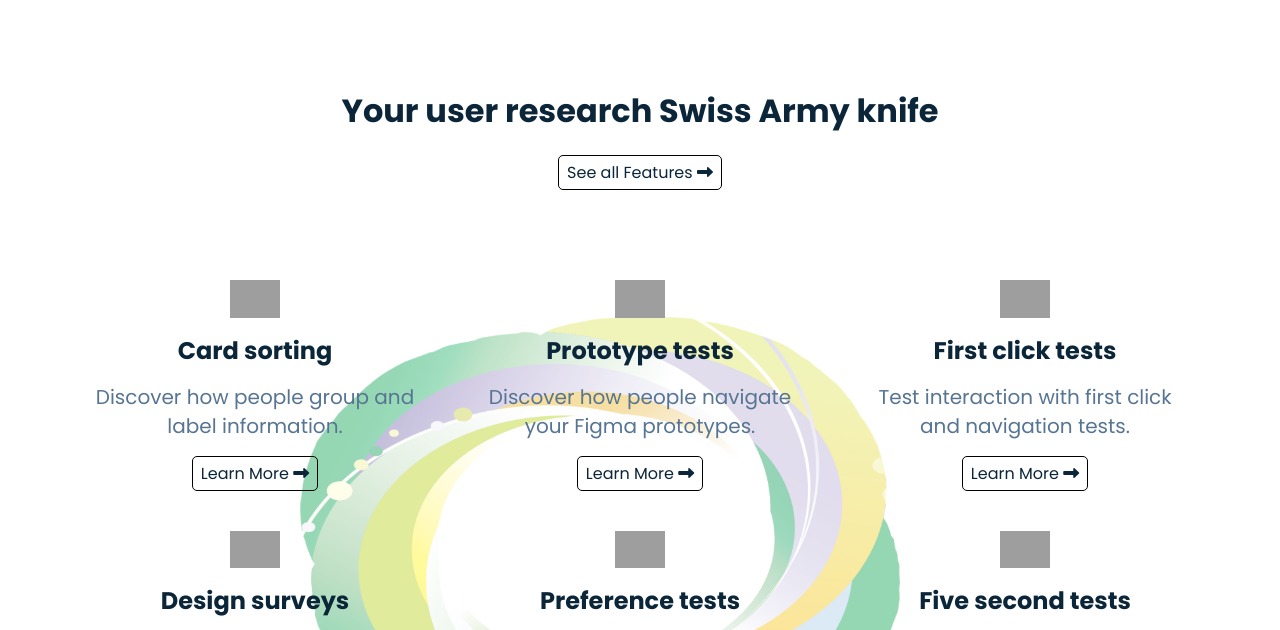
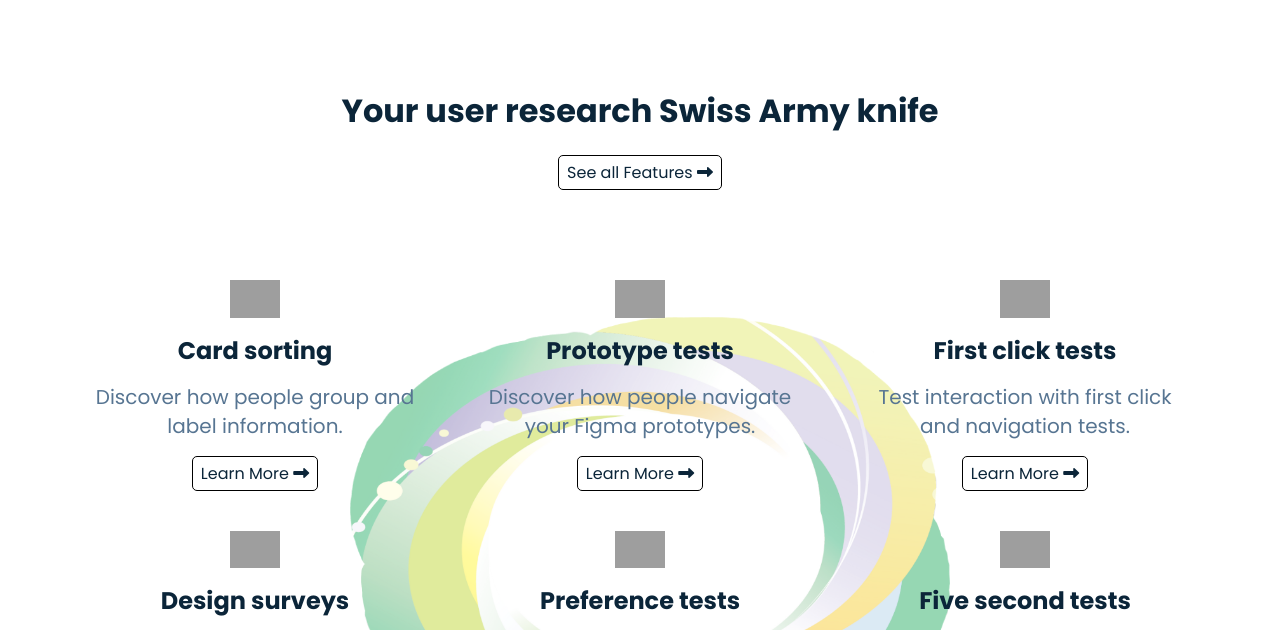
Before and after one commit to Ajay-Devkate/First-Website, a plain HTML site: page index.html in a window 1280 px wide. Shown: the part 789-1419 px from the top of the page. Drawn offline with Linux system fonts and the light colour scheme; grey boxes are pictures that could not be loaded.

Commit message:
Update style.css

```diff
--- a/style.css
+++ b/style.css
@@ -228,7 +228,7 @@
      padding: 90px var(--padding-inline-section) 0;
      background-image: url(asset\ 46.png);
      background-repeat: no-repeat;
-     background-position: 250px 320px;
+     background-position: 300px 320px;
      background-size: 600px;
      padding-bottom: 10px;
 
```
